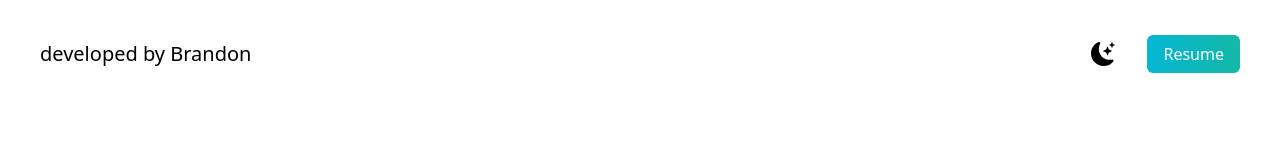
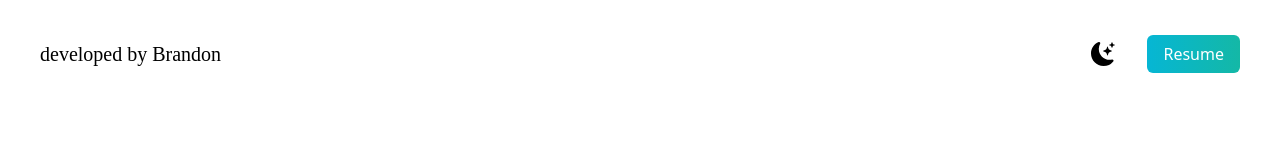
Before and after one commit to grandonbarcia/nextjs-taillwind-portfolio, a Next.js app: page / in a window 1280 px wide. Shown: the top 160 px of the page. Built offline with nearby package versions, Linux system fonts and the light colour scheme.

Commit message:
add burtons font family

```diff
--- a/pages/index.js
+++ b/pages/index.js
@@ -13,7 +13,7 @@ export default function Home() {
       <main className="bg-white px-10" >
         <section className="min-h-screen">
           <nav className="py-10 mb-12 flex justify-between ">
-             <h1 className="text-xl">developed by Brandon</h1>
+             <h1 className="text-xl font-burtons">developed by Brandon</h1>
              <ul className="flex items-center">
               <li>
                 <BsFillMoonStarsFill className="cursor-pointer text-2xl"/>
--- a/tailwind.config.js
+++ b/tailwind.config.js
@@ -5,7 +5,11 @@ module.exports = {
     "./components/**/*.{js,ts,jsx,tsx}",
   ],
   theme: {
-    extend: {},
+    extend: {
+      fontFamily: {
+        burtons: "burtons",
+      }
+    },
   },
   plugins: [],
 }
```
